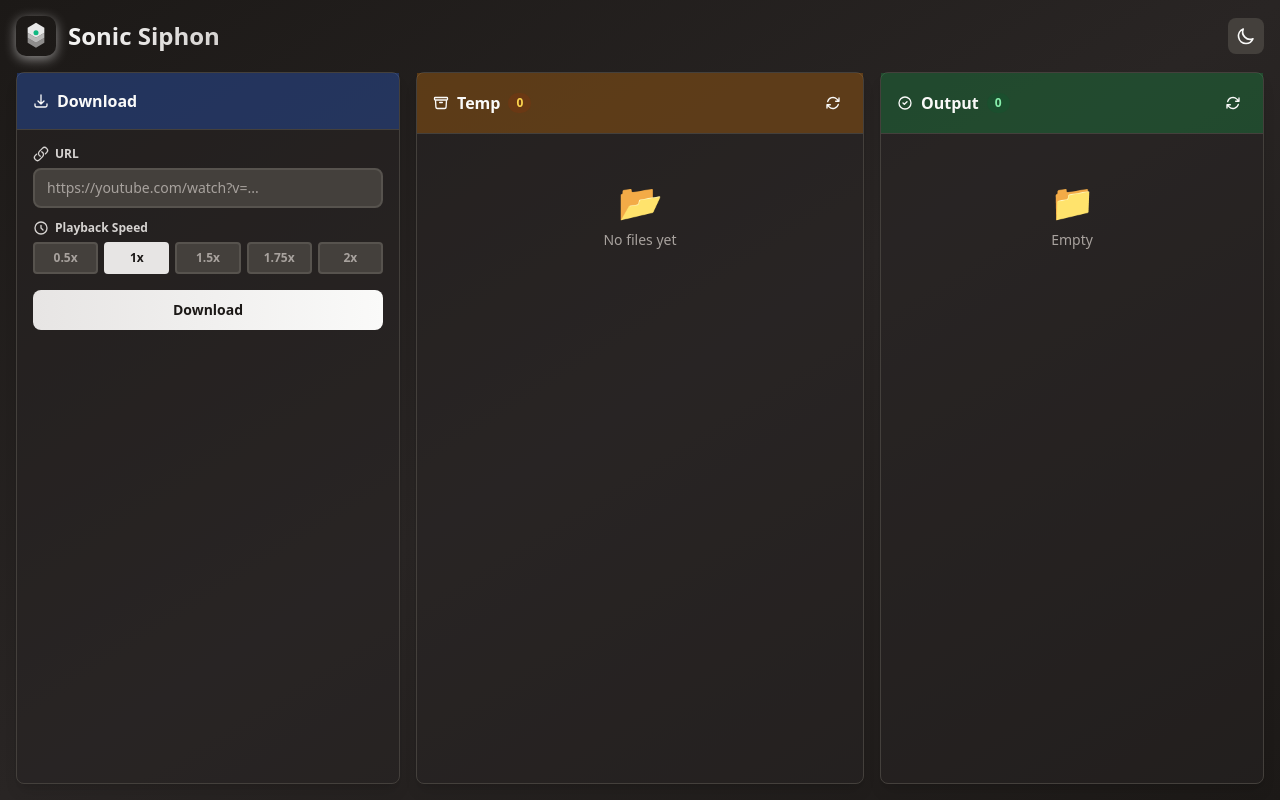
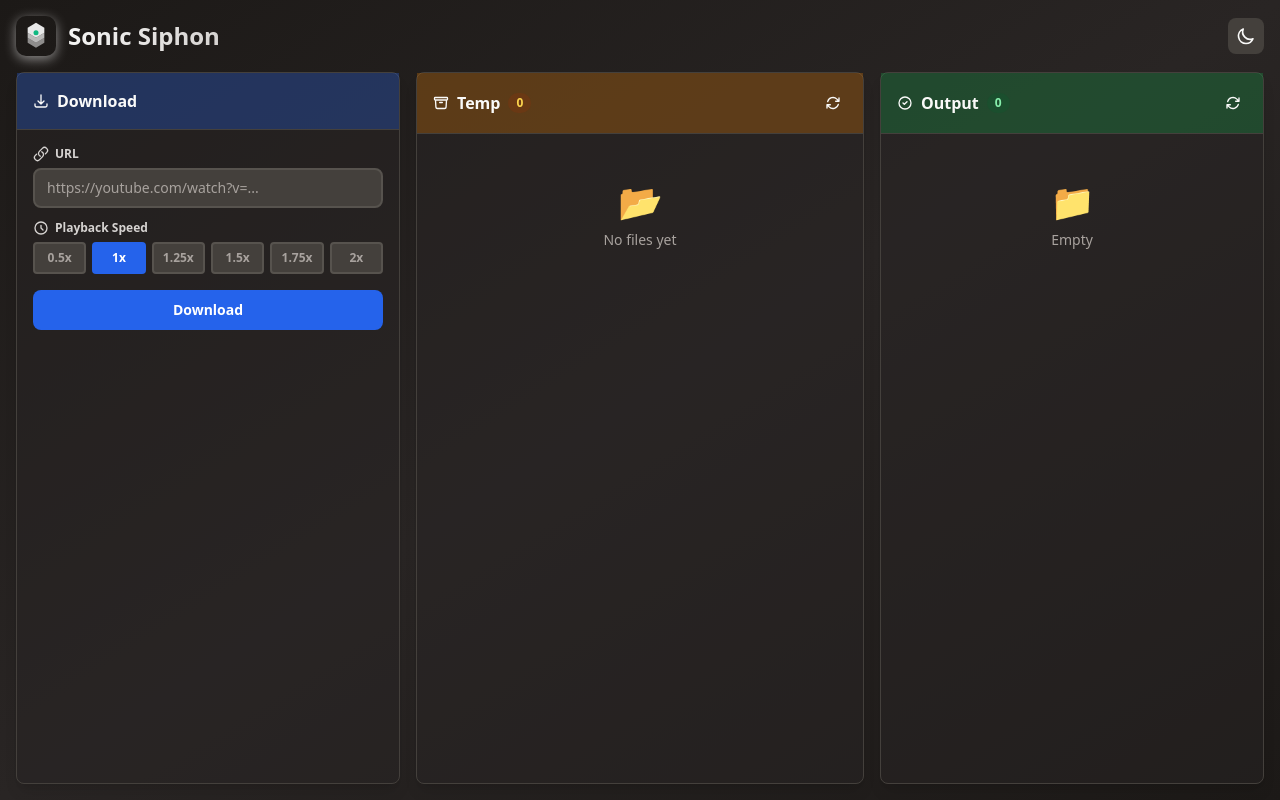
Before and after one commit to Gren-95/sonic-siphon, a Flask app: page / in a window 1280 px wide. Run offline with Flask 3, Linux system fonts and the light colour scheme; data that the repository does not hold is empty; style sheets or scripts are compiled from the project's sources; parts of the project's set-up code (start-up, migrations or seed data) failed here and were passed over; some libraries are stand-ins or nearby versions.

Commit message:
Closes #8

```diff
--- a/templates/index.html
+++ b/templates/index.html
@@ -93,16 +93,17 @@
                                     </svg>
                                     Playback Speed
                                 </label>
-                                <div class="grid grid-cols-5 gap-1.5">
-                                    <label><input type="radio" name="speed" value="0.5" class="sr-only peer"><div class="py-1.5 text-center border-2 border-stone-300 dark:border-stone-600 rounded cursor-pointer text-xs font-semibold text-stone-600 dark:text-stone-400 bg-white dark:bg-stone-700 peer-checked:bg-stone-900 peer-checked:dark:bg-stone-200 peer-checked:text-white peer-checked:dark:text-stone-900 peer-checked:border-transparent transition-all">0.5x</div></label>
-                                    <label><input type="radio" name="speed" value="1" class="sr-only peer" checked><div class="py-1.5 text-center border-2 border-stone-300 dark:border-stone-600 rounded cursor-pointer text-xs font-semibold text-stone-600 dark:text-stone-400 bg-white dark:bg-stone-700 peer-checked:bg-stone-900 peer-checked:dark:bg-stone-200 peer-checked:text-white peer-checked:dark:text-stone-900 peer-checked:border-transparent transition-all">1x</div></label>
-                                    <label><input type="radio" name="speed" value="1.5" class="sr-only peer"><div class="py-1.5 text-center border-2 border-stone-300 dark:border-stone-600 rounded cursor-pointer text-xs font-semibold text-stone-600 dark:text-stone-400 bg-white dark:bg-stone-700 peer-checked:bg-stone-900 peer-checked:dark:bg-stone-200 peer-checked:text-white peer-checked:dark:text-stone-900 peer-checked:border-transparent transition-all">1.5x</div></label>
-                                    <label><input type="radio" name="speed" value="1.75" class="sr-only peer"><div class="py-1.5 text-center border-2 border-stone-300 dark:border-stone-600 rounded cursor-pointer text-xs font-semibold text-stone-600 dark:text-stone-400 bg-white dark:bg-stone-700 peer-checked:bg-stone-900 peer-checked:dark:bg-stone-200 peer-checked:text-white peer-checked:dark:text-stone-900 peer-checked:border-transparent transition-all">1.75x</div></label>
-                                    <label><input type="radio" name="speed" value="2" class="sr-only peer"><div class="py-1.5 text-center border-2 border-stone-300 dark:border-stone-600 rounded cursor-pointer text-xs font-semibold text-stone-600 dark:text-stone-400 bg-white dark:bg-stone-700 peer-checked:bg-stone-900 peer-checked:dark:bg-stone-200 peer-checked:text-white peer-checked:dark:text-stone-900 peer-checked:border-transparent transition-all">2x</div></label>
+                                <div class="grid grid-cols-6 gap-1.5">
+                                    <label><input type="radio" name="speed" value="0.5" class="sr-only peer"><div class="py-1.5 text-center border-2 border-stone-300 dark:border-stone-600 rounded cursor-pointer text-xs font-semibold text-stone-600 dark:text-stone-400 bg-white dark:bg-stone-700 peer-checked:bg-blue-600 peer-checked:dark:bg-blue-600 peer-checked:text-white peer-checked:border-transparent transition-all">0.5x</div></label>
+                                    <label><input type="radio" name="speed" value="1" class="sr-only peer" checked><div class="py-1.5 text-center border-2 border-stone-300 dark:border-stone-600 rounded cursor-pointer text-xs font-semibold text-stone-600 dark:text-stone-400 bg-white dark:bg-stone-700 peer-checked:bg-blue-600 peer-checked:dark:bg-blue-600 peer-checked:text-white peer-checked:border-transparent transition-all">1x</div></label>
+                                    <label><input type="radio" name="speed" value="1.25" class="sr-only peer"><div class="py-1.5 text-center border-2 border-stone-300 dark:border-stone-600 rounded cursor-pointer text-xs font-semibold text-stone-600 dark:text-stone-400 bg-white dark:bg-stone-700 peer-checked:bg-blue-600 peer-checked:dark:bg-blue-600 peer-checked:text-white peer-checked:border-transparent transition-all">1.25x</div></label>
+                                    <label><input type="radio" name="speed" value="1.5" class="sr-only peer"><div class="py-1.5 text-center border-2 border-stone-300 dark:border-stone-600 rounded cursor-pointer text-xs font-semibold text-stone-600 dark:text-stone-400 bg-white dark:bg-stone-700 peer-checked:bg-blue-600 peer-checked:dark:bg-blue-600 peer-checked:text-white peer-checked:border-transparent transition-all">1.5x</div></label>
+                                    <label><input type="radio" name="speed" value="1.75" class="sr-only peer"><div class="py-1.5 text-center border-2 border-stone-300 dark:border-stone-600 rounded cursor-pointer text-xs font-semibold text-stone-600 dark:text-stone-400 bg-white dark:bg-stone-700 peer-checked:bg-blue-600 peer-checked:dark:bg-blue-600 peer-checked:text-white peer-checked:border-transparent transition-all">1.75x</div></label>
+                                    <label><input type="radio" name="speed" value="2" class="sr-only peer"><div class="py-1.5 text-center border-2 border-stone-300 dark:border-stone-600 rounded cursor-pointer text-xs font-semibold text-stone-600 dark:text-stone-400 bg-white dark:bg-stone-700 peer-checked:bg-blue-600 peer-checked:dark:bg-blue-600 peer-checked:text-white peer-checked:border-transparent transition-all">2x</div></label>
                                 </div>
                             </div>
 
-                            <button type="submit" class="w-full py-2.5 bg-gradient-to-r from-stone-900 to-stone-700 dark:from-stone-200 dark:to-stone-50 text-white dark:text-stone-900 rounded-lg text-sm font-semibold hover:shadow-lg transition-all disabled:opacity-50" id="downloadBtn">
+                            <button type="submit" class="w-full py-2.5 bg-blue-600 hover:bg-blue-700 dark:bg-blue-600 dark:hover:bg-blue-700 text-white rounded-lg text-sm font-semibold hover:shadow-lg transition-all disabled:opacity-50" id="downloadBtn">
                                 Download
                             </button>
 
```
